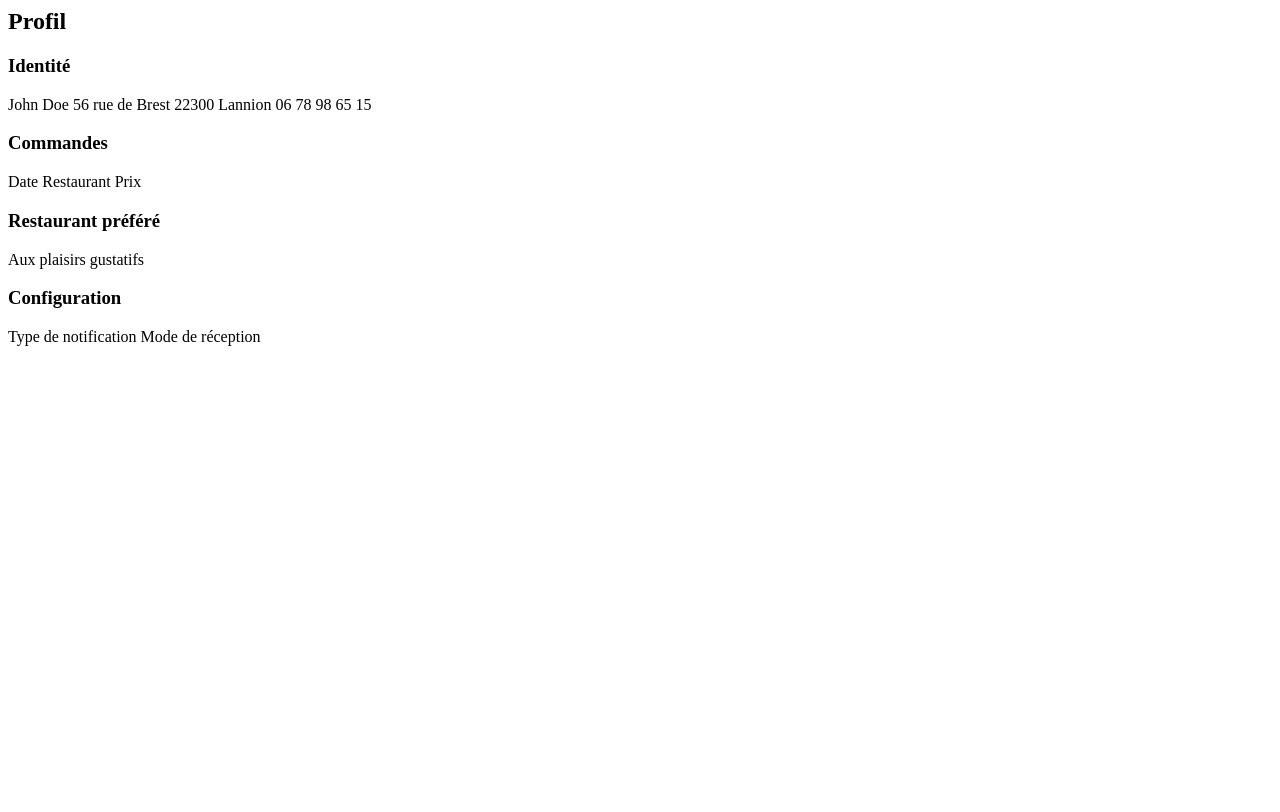
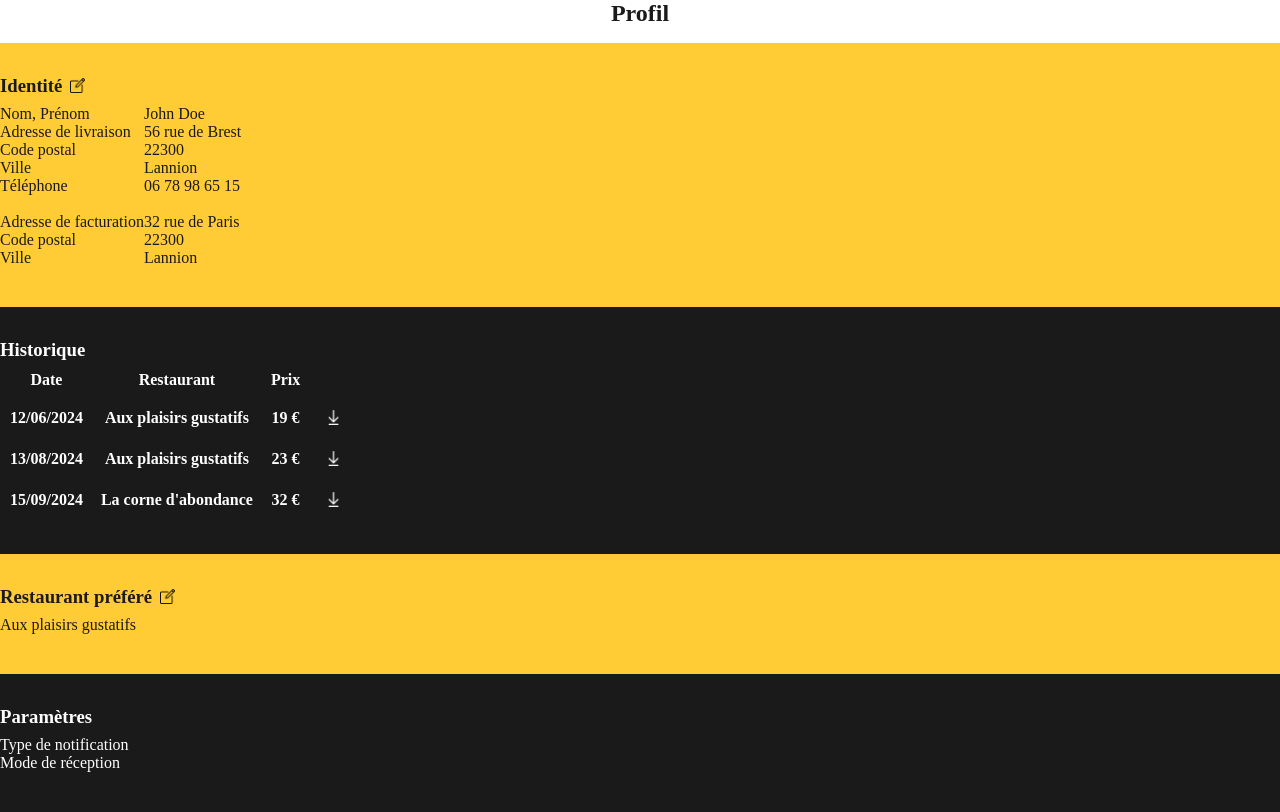
Before and after one commit to tomSample/projet_bts_sio, a PHP site: page /clients.html in a window 1280 px wide. Before the commit the page ends 346 px from the top, so only its background shows below. Run offline with PHP 8.4, Linux system fonts and the light colour scheme; lists and menus that the app fills with data are empty.

Commit message:
#3 Dossier icônes + couleurs et espacements Page profil

```diff
--- a/clients.html
+++ b/clients.html
@@ -5,52 +5,117 @@
 
     <title>Profil</title>
     <meta name="clients" content="Profil">
-    <!--<link rel="shortcut icon" href="./img/favicon.ico" type="image/x-icon">-->
+    <link rel="shortcut icon" href="./img/favicon.ico" type="image/x-icon">
     <link rel="preconnect" href="https://fonts.googleapis.com">
     <link rel="preconnect" href="https://fonts.gstatic.com" crossorigin>
     <link href="https://fonts.googleapis.com/css2?family=Poppins:wght@300;500&display=swap" rel="stylesheet">
-    <!--<link rel="stylesheet" href="./css/global.css">-->
+    <link rel="stylesheet" href="styles\styles.css" type="text/css">
 </head>
 
 <body>
+
+    <!-- ===header=== -->
+
     <header class="header">
 
     </header>
 
+    <!-- ===fin header=== -->
+
+
+    <!-- ===main=== -->
 
     <section id="describe" class="fields">
-        <h2>Profil</h2>
+        <div class="container">
+            <div class="section-header">
+                <h2>Profil</h2>
+            </div>
+        </div>
     </section>
 
-    </section>
-    <section id="private" class="fields">
-        <h3>Identité</h3>
-        <p>John Doe
-        56 rue de Brest
-        22300 Lannion
+    <section id="profile" class="fields">
+        <div class="container" id="identity">
+            <div class="subtitle">
+                <h3>Identité</h3><img class="icon" src="./img/icon/editing.png">
+                    <!--Réutiliser inscription pour les modifications-->
+            </div>
+            <div class="grid">
+                <div class="grid__item">
+                    <p>Nom, Prénom<br>
+                    Adresse de livraison<br>
+                    Code postal<br>
+                    Ville<br>
+                    Téléphone<br>
+                    <br>
+                    Adresse de facturation<br>
+                    Code postal<br>
+                    Ville
+                    </p>
+                </div>
 
-        06 78 98 65 15
-        </p>
-        <!--Réutiliser inscription pour les modifications-->
-    </section>
-    <section id="history" class="fields">
-        <h3>Commandes</h3>
-        <p>Date Restaurant Prix
-        </p>
-    </section>
-    <section id="love" class="fields">
-        <h3>Restaurant préféré</h3>
-        <p>Aux plaisirs gustatifs</p>
-    </section>
-    <section id="setup" class="fields">
-        <h3>Configuration</h3>
-        <p>Type de notification
-            Mode de réception
-        </p>
+                <div class="grid__item">
+                    <p>John Doe<br>
+                    56 rue de Brest<br>
+                    22300<br>
+                    Lannion<br>
+                    06 78 98 65 15<br>
+                    <br>
+                    32 rue de Paris<br>
+                    22300<br>
+                    Lannion
+                    </p>
+                </div>
+            </div>
+        </div>
+
+        <div class="container" id="history">
+            <div class="subtitle">
+                <h3>Historique</h3>
+            </div>
+            <div class="table">
+                <table class="t1">
+                    <tr><th>Date</th><th>Restaurant</th><th>Prix</th>
+                    </tr>
+                    <tr><th>12/06/2024</th><th>Aux plaisirs gustatifs</th><th>19 €</th><th><img class="icon" src="./img/icon/upload.png"></th>
+                    </tr>
+                    <tr><th>13/08/2024</th><th>Aux plaisirs gustatifs</th><th>23 €</th><th><img class="icon" src="./img/icon/upload.png"></th>
+                    </tr>
+                    <tr><th>15/09/2024</th><th>La corne d'abondance</th><th>32 €</th><th><img class="icon" src="./img/icon/upload.png"></th>
+                    </tr>
+                </table>
+            </div>
+        </div>
+
+        <div class="container" id="love">
+            <div class="subtitle">
+                <h3>Restaurant préféré</h3><img class="icon" src="./img/icon/editing.png">
+            </div>
+            <div class="table">
+                <p>Aux plaisirs gustatifs
+                </p>
+            </div>
+        </div>
+
+        <div class="container" id="setup">
+            <div class="subtitle">
+                <h3>Paramètres</h3>
+            </div>
+            <div class="table">
+                <p>Type de notification<br>
+                    Mode de réception
+                </p>
+            </div>
+        </div>
     </section>
 
+    <!-- ===fin main=== -->
+
+
+    <!-- ===footer=== -->
 
     <footer class="footer">
 
     </footer>
+
+    <!-- ===fin footer=== -->
 </body>
--- a/styles/styles.css
+++ b/styles/styles.css
@@ -164,3 +164,62 @@ footer a {
 .footer-box-padtop {
     padding-top: 1rem;
 }
+
+/* =======customers======= */
+
+.icon {
+    width: 15;
+    height: 15;
+    margin-top: 0.2rem;
+    margin-left: 0.5rem;
+}
+
+.subtitle {
+    display: flex;
+}
+
+#describe h2 {
+    text-align: center;
+    padding-bottom: 1rem;
+}
+
+#profile .grid {
+    display: flex;
+    flex-wrap: wrap;
+}
+
+#profile .container {
+    padding-top: 2rem;
+    padding-bottom: 2rem;
+}
+
+#profile p {
+    padding-top: 0.5rem;
+    padding-bottom: 0.5rem;
+}
+
+#identity, #love {
+    background-color: var(--orange);
+}
+
+#identity {
+    padding-top: 0.5rem;
+}
+
+#history, #setup {
+    background-color: var(--black);
+}
+
+#history h3, #setup h3, #setup p {
+    color: var(--white);
+}
+
+#history th {
+    color: var(--white);
+    padding: 0.5rem;
+}
+
+#history img {
+    filter: invert(100%);
+    margin-bottom: 0.3rem;
+}
```
Also changed, not shown: img/icon/editing.png (added), img/icon/upload.png (added).
